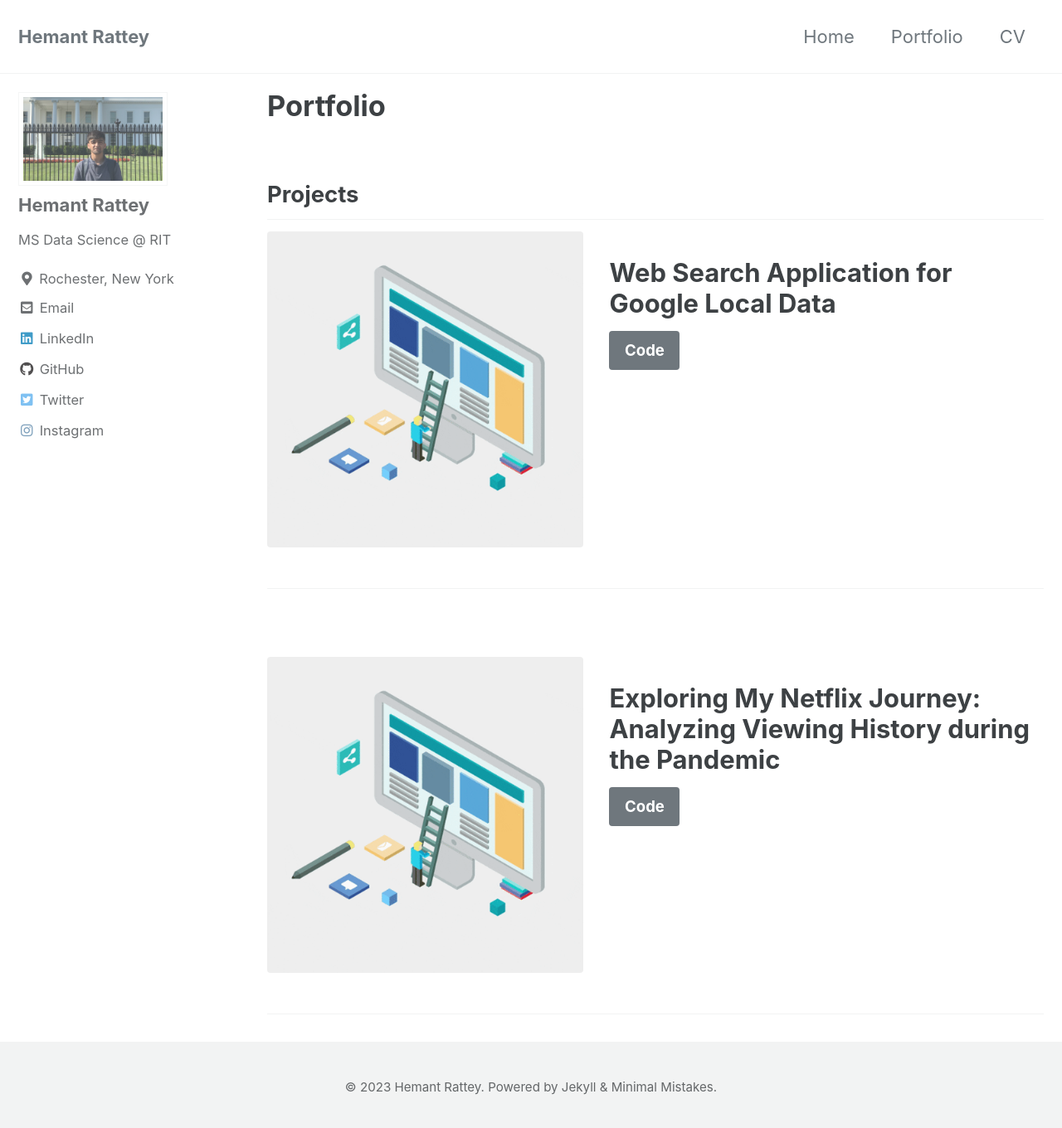
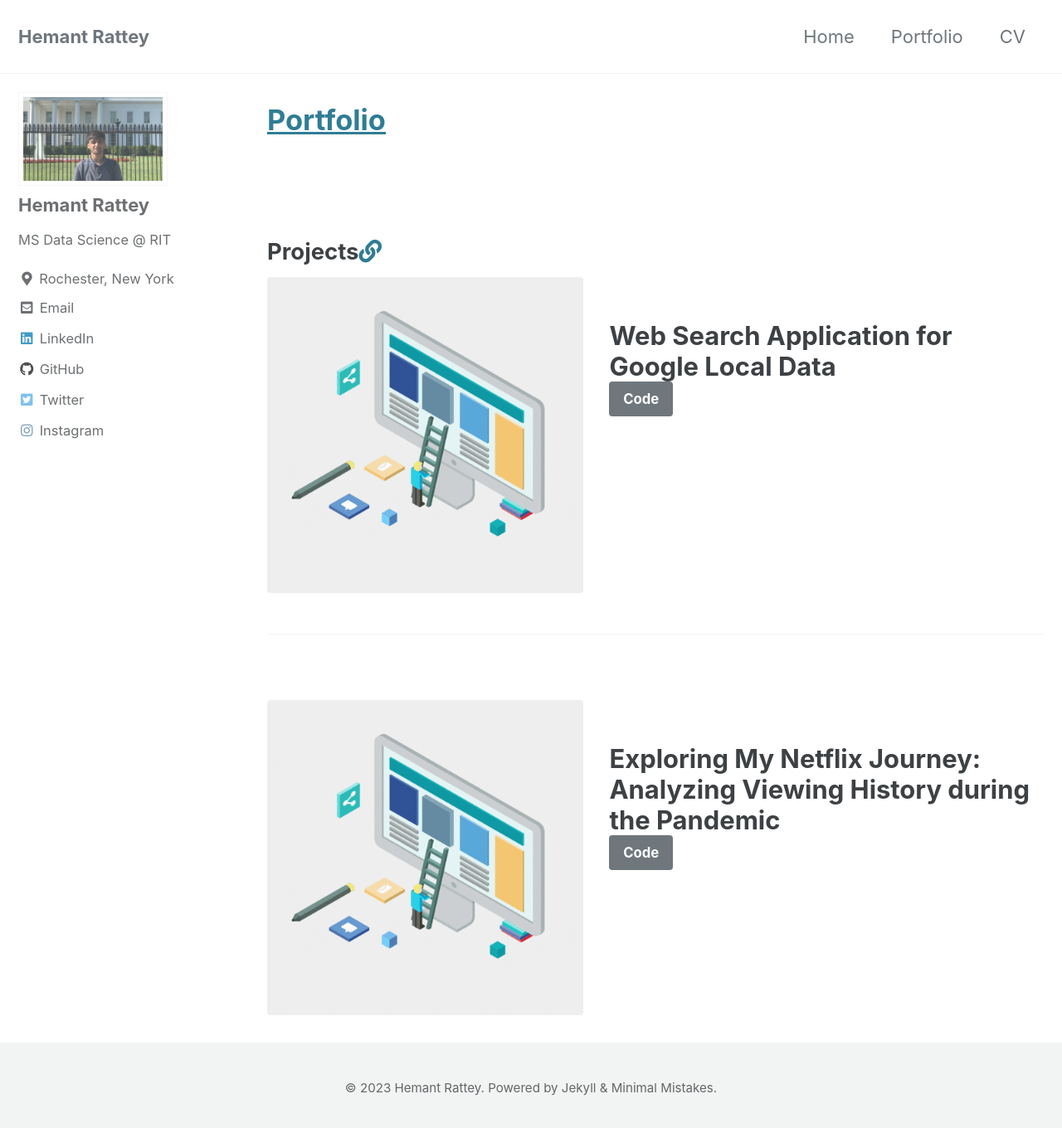
Before and after one commit to hemantrattey/Website, a Jekyll site: the page built from _pages/portfolio.md, in a window 1280 px wide and 1367 px high. Shown: the top 1360 px of the window at 83% size. Built offline with Jekyll 4.4.1, drawn with Linux system fonts in a browser that asks for light colours; cached includes are drawn as plain includes.

```diff
--- a/_sass/minimal-mistakes/_page.scss
+++ b/_sass/minimal-mistakes/_page.scss
@@ -17,22 +17,6 @@
     @include breakpoint($x-large) {
       max-width: $max-width;
     }
-}
-
-body {
-  display: -webkit-box;
-  display: -ms-flexbox;
-  display: flex;
-  min-height: 100vh;
-  -webkit-box-orient: vertical;
-  -webkit-box-direction: normal;
-  -ms-flex-direction: column;
-          flex-direction: column;
-}
-
-.initial-content,
-.search-content {
-  flex: 1 0 auto;
   }
 
   .page {
@@ -65,20 +49,20 @@
         width: 100%;
         clear: both;
       }
+      .page__date {
+        font-size: $type-size-6;
+        position: relative;
+
+      }
     }
   }
 
   .page__title {
-  margin-top: 0;
     line-height: 1;
-
-  a {
-    color: $text-color;
-    text-decoration: none;
-  }
+    margin: 0.5em 0 0.5em;
 
     & + .page__meta {
-    margin-top: -0.5em;
+      margin-top: 0em;
     }
   }
 
@@ -88,32 +72,18 @@
   }
 
   .page__content {
+    margin: 1.5em 0 0 1em;
+    // margin-top: 1.5em;
     h2 {
-    padding-bottom: 0.5em;
-    border-bottom: 1px solid $border-color;
-  }
-
-	h1, h2, h3, h4, h5, h6 {
-		.header-link {
-			position: relative;
-			left: 0.5em;
-			opacity: 0;
-			font-size: 0.8em;
-			-webkit-transition: opacity 0.2s ease-in-out 0.1s;
-			-moz-transition: opacity 0.2s ease-in-out 0.1s;
-			-o-transition: opacity 0.2s ease-in-out 0.1s;
-			transition: opacity 0.2s ease-in-out 0.1s;
-		}
-
-		&:hover .header-link {
-			opacity: 1;
-		}
+      padding-top: 0.7em;
+      // padding-bottom: 0.7em;
+      border-bottom: 0px solid $border-color;
     }
 
     p,
     li,
     dl {
-    font-size: 1em;
+      font-size: 0.9em;
     }
 
     /* paragraph indents */
@@ -136,20 +106,6 @@
         img {
           box-shadow: 0 0 10px rgba(#000, 0.25);
         }
-    }
-  }
-
-  :not(pre) > code {
-    padding-top: 0.1rem;
-    padding-bottom: 0.1rem;
-    font-size: 0.8em;
-    background: $code-background-color;
-    border-radius: $border-radius;
-
-    &::before,
-    &::after {
-      letter-spacing: -0.2em;
-      content: "\00a0"; /* non-breaking space*/
       }
     }
 
@@ -187,8 +143,8 @@
 
     &--overlay {
       position: relative;
-    margin-bottom: 2em;
-    padding: 3em 0;
+      margin-bottom: 1em;
+      padding: 2.5em 0;
       @include clearfix;
       background-size: cover;
       background-repeat: no-repeat;
@@ -216,7 +172,7 @@
       .page__lead,
       .btn {
         color: #fff;
-      text-shadow: 1px 1px 4px rgba(#000, 0.5);
+        text-shadow: 3px 3px 4px rgba(#000, 0.8);
       }
 
       .page__lead {
@@ -247,11 +203,11 @@
     padding: 2px 5px;
     color: #fff;
     font-family: $caption-font-family;
-  font-size: $type-size-7;
+    font-size: 0.6em;
     background: #000;
     text-align: right;
     z-index: 5;
-  opacity: 0.5;
+    opacity: 0.4;
     border-radius: $border-radius 0 0 0;
 
     @include breakpoint($large) {
@@ -269,9 +225,6 @@
      ========================================================================== */
 
   .page__share {
-  margin-top: 2em;
-  padding-top: 1em;
-  border-top: 1px solid $border-color;
 
     @include breakpoint(max-width $small) {
       .btn span {
@@ -298,10 +251,10 @@
      ========================================================================== */
 
   .page__meta {
-  margin-top: 2em;
+    margin-top: 1em;
     color: $muted-text-color;
     font-family: $sans-serif;
-  font-size: $type-size-6;
+    font-size: $type-size-8;
 
     p {
       margin: 0;
@@ -316,12 +269,6 @@
     margin-bottom: 10px;
     font-size: $type-size-6;
     text-transform: uppercase;
-}
-
-.page__meta-sep::before {
-  content: "\2022";
-  padding-left: 0.5em;
-  padding-right: 0.5em;
   }
 
   /*
@@ -377,11 +324,11 @@
 
   .taxonomy__title {
     margin-bottom: 0.5em;
-  color: $muted-text-color;
+    color: lighten($text-color, 60%);
   }
 
   .taxonomy__count {
-  color: $muted-text-color;
+    color: lighten($text-color, 50%);
   }
 
   .taxonomy__index {
@@ -414,7 +361,7 @@
   .back-to-top {
     display: block;
     clear: both;
-  color: $muted-text-color;
+    color: lighten($text-color, 50%);
     font-size: 0.6em;
     text-transform: uppercase;
     text-align: right;
```
Lines whose indentation alone changed are shown as unchanged.
